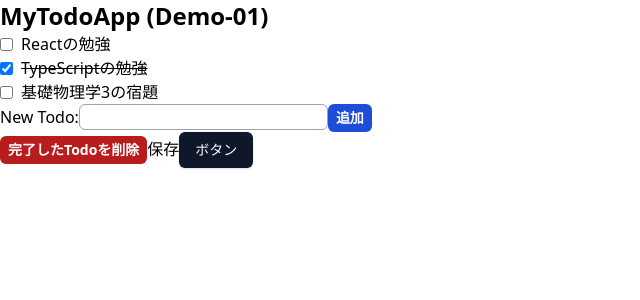
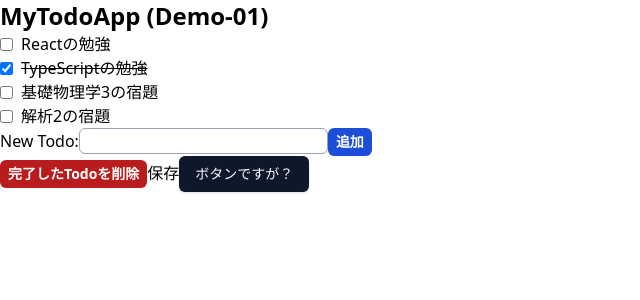
Before and after one commit to TakeshiWada1980/react-todo-app-demo, a React (Vite) app: page / in a window 1280 px wide. Shown: the top 300 px of the page, without its empty margins (0-640 px from the left). Built offline with nearby package versions, Linux system fonts and the light colour scheme.

Commit message:
update App.tsx

```diff
--- a/src/01/App.tsx
+++ b/src/01/App.tsx
@@ -9,6 +9,7 @@ const initTodos: Todo[] = [
   { id: uuid(), title: "Reactの勉強", isDone: false },
   { id: uuid(), title: "TypeScriptの勉強", isDone: true },
   { id: uuid(), title: "基礎物理学3の宿題", isDone: false },
+  { id: uuid(), title: "解析2の宿題", isDone: false },
 ];
 
 function App() {
@@ -91,7 +92,7 @@ function App() {
       <button type="button" onClick={saveData}>
         保存
       </button>
-      <Button>ボタン</Button>
+      <Button>ボタンですが？</Button>
     </div>
   );
 }
```
